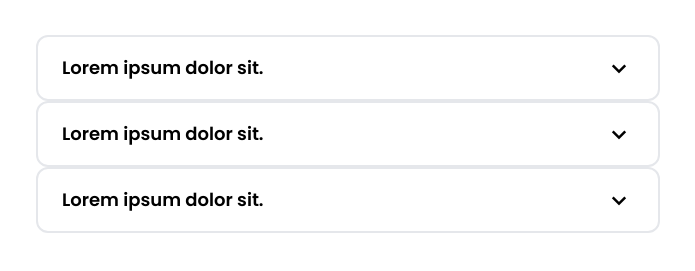
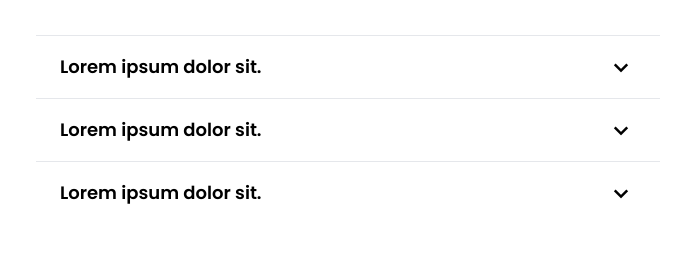
Before and after one commit to GrzegorzPacewicz/FAQ-Harmonium, a website: page public/index.html in a window 1280 px wide. Shown: the part 201-472 px from the top of the page, without its empty margins (292-987 px from the left). Drawn offline with nearby package versions, Linux system fonts and the light colour scheme.

Commit message:
Removed border of accordion. Left only border top. Disappears when opened

```diff
--- a/js/script.js
+++ b/js/script.js
@@ -10,9 +10,11 @@ accordionHeaders.forEach(accordionHeader => {
     if (accordionHeader.classList.contains("active")) {
       accordionBody.style.maxHeight = accordionBody.scrollHeight + "px";
       icon.style.transform = 'rotateX(180deg)';
+      accordionHeader.classList.remove("border-t"); // Remove the border-t class
     } else {
       accordionBody.style.maxHeight = 0;
       icon.style.transform = 'rotateX(0deg)';
+      accordionHeader.classList.add("border-t"); // Add the border-t class
     }
   });
 });
--- a/public/index.html
+++ b/public/index.html
@@ -30,56 +30,56 @@
   <h1 class="text-center font-semibold text-slate-900 text-3xl mb-10">Accordion Tailwind in CSS and JavaScript</h1>
 
   <div class="max-w-2xl mx-auto px-6">
-    <div class="bg-white rounded-xl border-2">
-      <div class="accordion_header flex items-center justify-between">
+
+    <div class="accordion_header flex items-center justify-between border-t">
       <span class="font-semibold text-lg"> Lorem ipsum dolor sit.</span>
       <i class='icon bx bx-chevron-down text-3xl'></i>
     </div>
 
     <div class="accordion_body">
-        <div class="p-4 border-t">
+      <div class="p-4">
         <p>
           Lorem ipsum dolor sit amet, consectetur adipisicing elit. Adipisci aut dolore et eveniet hic, ipsam labore
           laudantium nisi non nulla, porro quidem sint suscipit tempore unde veritatis voluptatibus? Culpa, excepturi.
         </p>
       </div>
-      </div>
+
     </div>
   </div>
 
   <div class="max-w-2xl mx-auto px-6">
-    <div class="bg-white rounded-xl border-2">
-      <div class="accordion_header flex items-center justify-between">
+
+    <div class="accordion_header flex items-center justify-between border-t">
       <span class="font-semibold text-lg"> Lorem ipsum dolor sit.</span>
       <i class='icon bx bx-chevron-down text-3xl'></i>
     </div>
 
     <div class="accordion_body">
-        <div class="p-4 border-t">
+      <div class="p-4">
         <p>
           Lorem ipsum dolor sit amet, consectetur adipisicing elit. Adipisci aut dolore et eveniet hic, ipsam labore
           laudantium nisi non nulla, porro quidem sint suscipit tempore unde veritatis voluptatibus? Culpa, excepturi.
         </p>
       </div>
-      </div>
+
     </div>
   </div>
 
   <div class="max-w-2xl mx-auto px-6">
-    <div class="bg-white rounded-xl border-2">
-      <div class="accordion_header flex items-center justify-between">
+
+    <div class="accordion_header flex items-center justify-between border-t">
       <span class="font-semibold text-lg"> Lorem ipsum dolor sit.</span>
-        <i class='icon bx bx-chevron-down text-3xl'></i>
+      <i class='icon bx bx-chevron-down text-3xl '></i>
     </div>
 
     <div class="accordion_body">
-        <div class="p-4 border-t">
+      <div class="p-4">
         <p>
           Lorem ipsum dolor sit amet, consectetur adipisicing elit. Adipisci aut dolore et eveniet hic, ipsam labore
           laudantium nisi non nulla, porro quidem sint suscipit tempore unde veritatis voluptatibus? Culpa, excepturi.
         </p>
       </div>
-      </div>
+
     </div>
   </div>
 
```
Also changed, not shown: public/output.css. Lines whose indentation alone changed are shown as unchanged.
